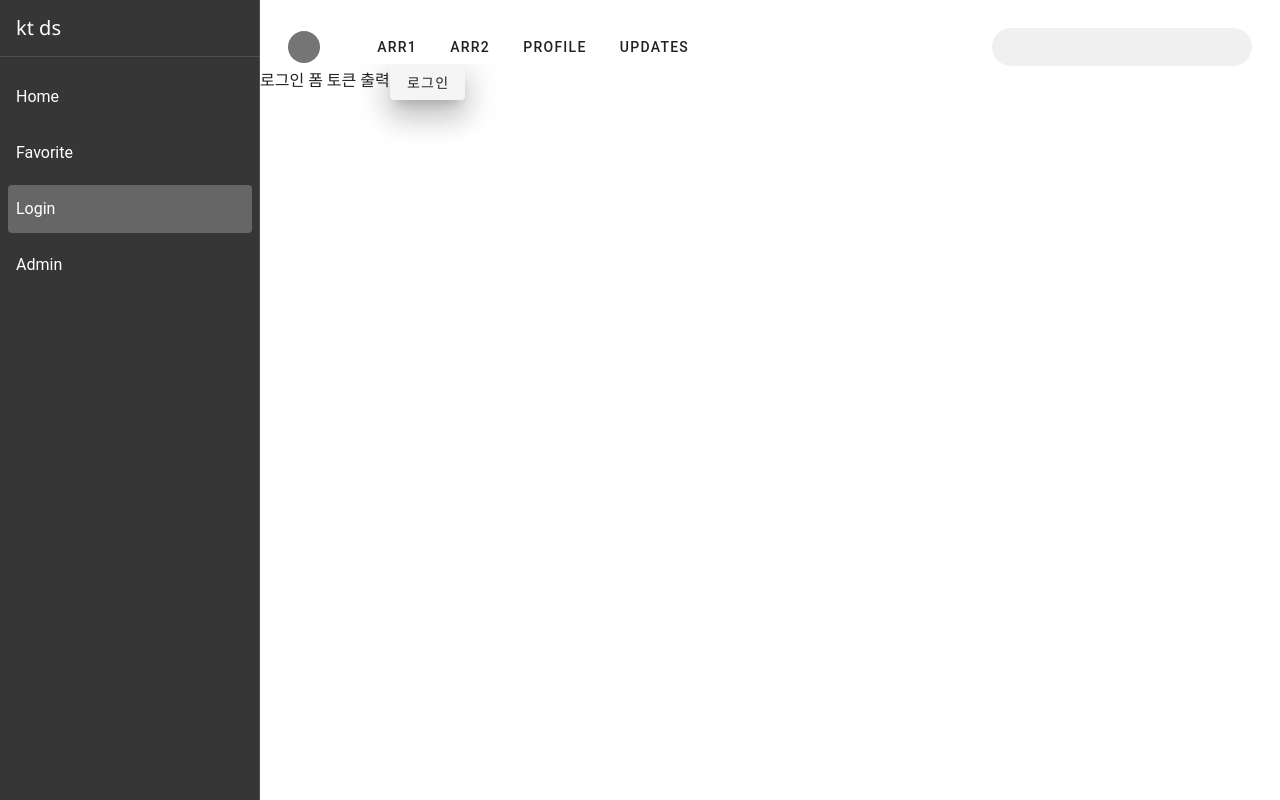
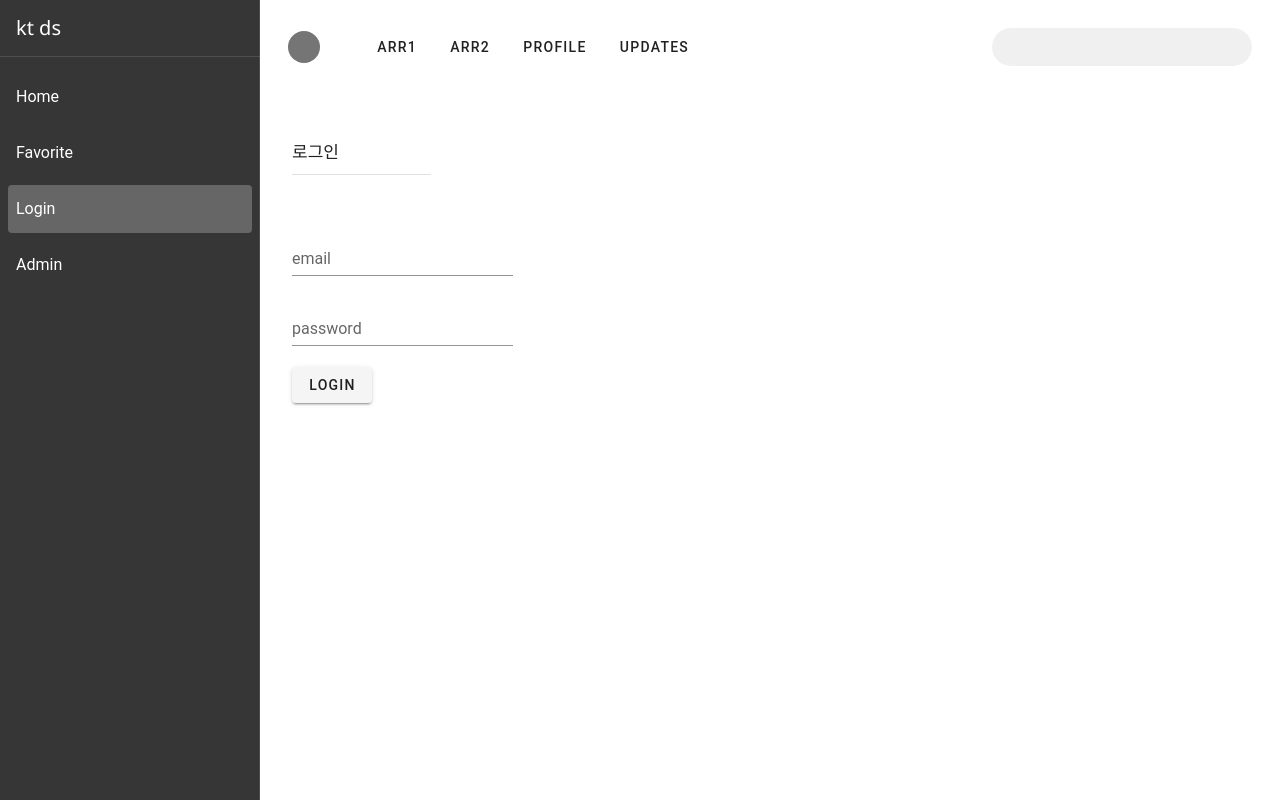
Before and after one commit to ktds-si2/covid-system, a Vue app in the folder frontend/: page /login in a window 1280 px wide. Built offline with nearby package versions, Linux system fonts and the light colour scheme.

Commit message:
(FE) 간단한 로그인폼 구현

```diff
--- a/frontend/src/components/page/LoginForm.vue
+++ b/frontend/src/components/page/LoginForm.vue
@@ -1,10 +1,23 @@
 <!-- API 테스트용  Author : JHW -->
 <template>
-    <div>
-      로그인 폼
-      <button @click="print()">토큰 출력</button>
-      <v-btn elevation="19" @click="print()">로그인</v-btn>
-  </div>
+    <v-container class="pa-8">
+        <v-row class="mt-8">
+        <v-col sm="2">
+            <div class="menuTitle" > 로그인 </div>
+            <v-divider class="my-2"> </v-divider>
+        </v-col>
+    </v-row>
+        <v-row class="mt-8">
+            <v-col sm="3">
+                <v-text-field v-model="email" label="email" > </v-text-field>
+                <v-text-field v-model="password" label="password"> </v-text-field>
+                <v-btn @click="login"> Login </v-btn>
+                <!-- <v-btn @click="print"> getToken </v-btn> -->
+            </v-col>
+        </v-row>
+
+    </v-container>
+
 </template>
 
 <script>
@@ -37,6 +50,7 @@ export default {
             })
             this.email = '';
             this.password = '';
+            alert('로그인 되었습니다. ')
         },
         signup() {
           signupMember({
@@ -45,8 +59,14 @@ export default {
           })
         },
         print() {
-            alert(this.getToken);
+            alert('Bearer ' + this.getToken);
         }
     }
 }
 </script>
+<style scoped>
+.menuTitle {
+  font-size: 17px;
+}
+
+</style>
```
